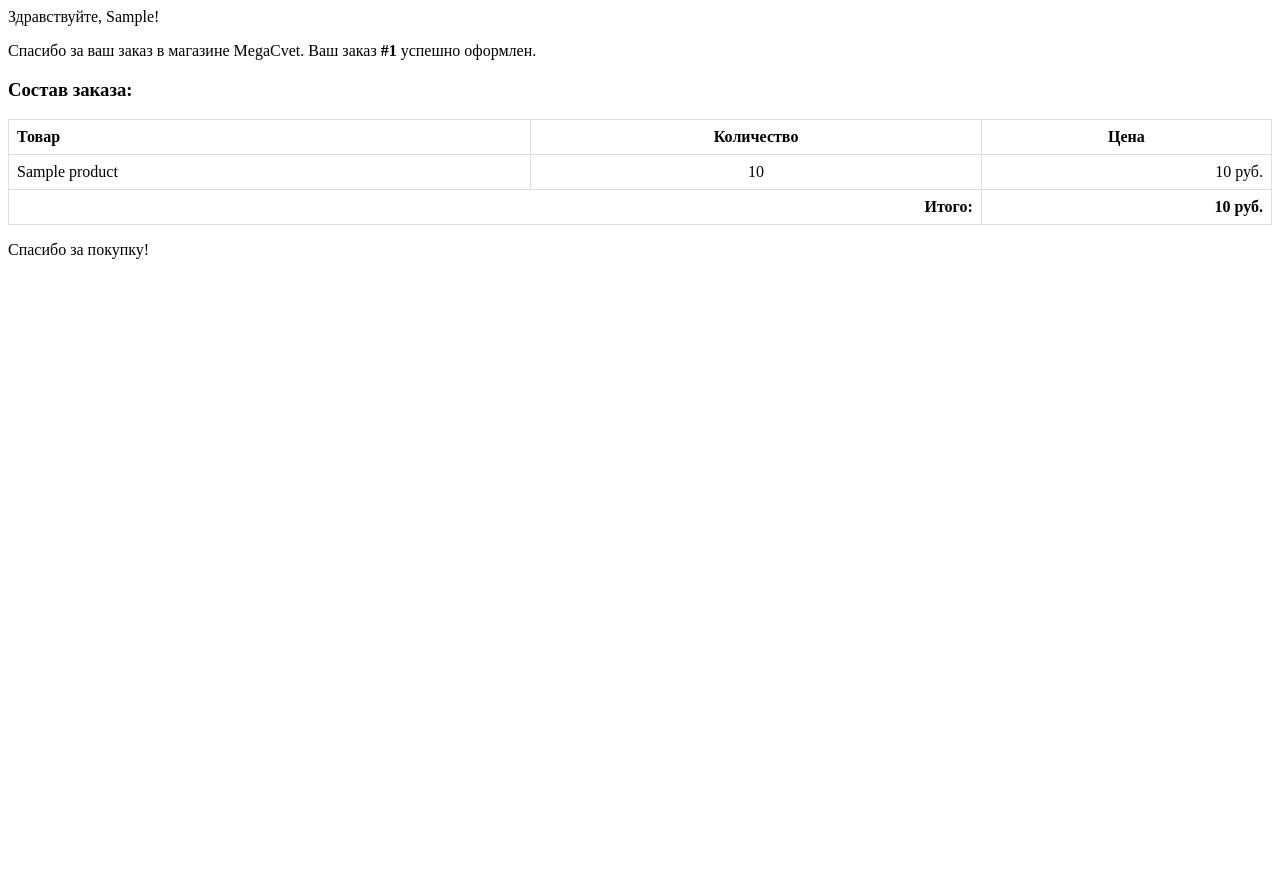
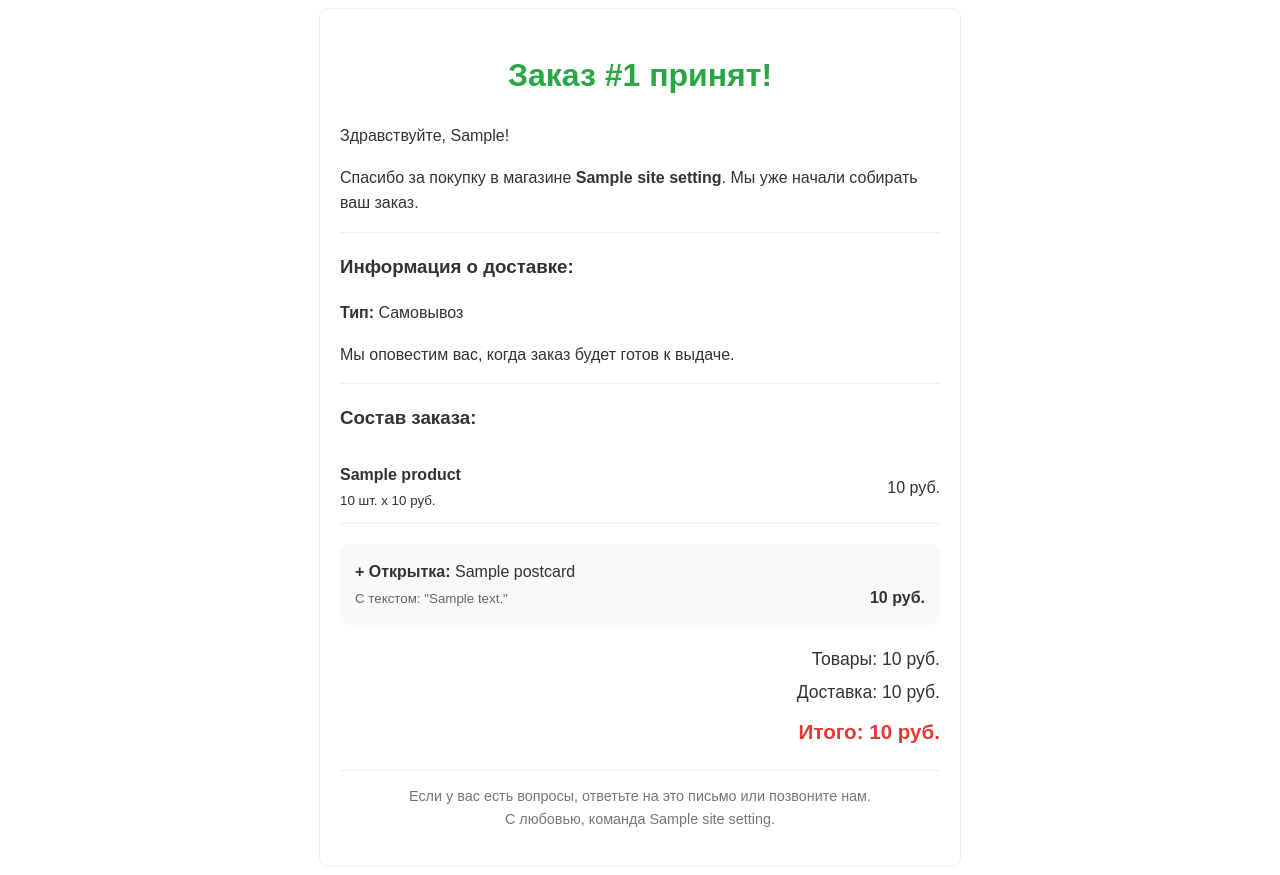
Before and after one commit to jaketiger/cvet, a Django app: template orders/templates/orders/order_confirmation_email.html in a window 1280 px wide. Before the commit the page ends 259 px from the top, so only its background shows below. Run offline with Django 5.2, Linux system fonts and the light colour scheme; the template is opened without the code that fills it: most values are stand-ins (such as "Sample title", 1, 10 or a date in 2020).

Commit message:
доставка 0 и емайл клиенту

```diff
--- a/orders/templates/orders/order_confirmation_email.html
+++ b/orders/templates/orders/order_confirmation_email.html
@@ -1,29 +1,93 @@
-<!-- orders/templates/orders/order_confirmation_email.html -->
+<!-- orders/templates/orders/email/customer_confirmation.html -->
+<!DOCTYPE html>
+<html lang="ru">
+<head>
+    <meta charset="UTF-8">
+    <title>Ваш заказ принят</title>
+</head>
+<body style="font-family: sans-serif; color: #333; line-height: 1.6;">
+
+    <div style="max-width: 600px; margin: auto; padding: 20px; border: 1px solid #eee; border-radius: 10px;">
+        <h1 style="text-align: center; color: #28a745;">Заказ #{{ order.id }} принят!</h1>
         <p>Здравствуйте, {{ order.first_name }}!</p>
-<p>Спасибо за ваш заказ в магазине MegaCvet. Ваш заказ <strong>#{{ order.id }}</strong> успешно оформлен.</p>
+        <p>Спасибо за покупку в магазине <strong>{{ site_settings.shop_name }}</strong>. Мы уже начали собирать ваш заказ.</p>
 
+        <hr style="border: 0; border-top: 1px solid #eee;">
+
+        <!-- ДЕТАЛИ ДОСТАВКИ -->
+        <h3>Информация о доставке:</h3>
+        {% if order.delivery_option == 'delivery' %}
+            <p><strong>Тип:</strong> Курьерская доставка</p>
+            <p><strong>Адрес:</strong> {{ order.address }} ({{ order.city }})</p>
+
+            {% if order.recipient_name %}
+                <p style="background-color: #fdf2ce; padding: 5px; display: inline-block; border-radius: 4px;">
+                    <strong>🎁 Получатель:</strong> {{ order.recipient_name }} ({{ order.recipient_phone }})
+                </p>
+            {% else %}
+                <p><strong>Получатель:</strong> Вы ({{ order.phone }})</p>
+            {% endif %}
+        {% else %}
+            <p><strong>Тип:</strong> Самовывоз</p>
+            <p>Мы оповестим вас, когда заказ будет готов к выдаче.</p>
+        {% endif %}
+
+        <hr style="border: 0; border-top: 1px solid #eee;">
+
+        <!-- ТОВАРЫ -->
         <h3>Состав заказа:</h3>
-<table style="width: 100%; border-collapse: collapse;">
-    <thead>
-        <tr>
-            <th style="border: 1px solid #ddd; padding: 8px; text-align: left;">Товар</th>
-            <th style="border: 1px solid #ddd; padding: 8px;">Количество</th>
-            <th style="border: 1px solid #ddd; padding: 8px;">Цена</th>
-        </tr>
-    </thead>
-    <tbody>
+        <table style="width: 100%; border-collapse: collapse; margin-bottom: 20px;">
             {% for item in order.items.all %}
-            <tr>
-                <td style="border: 1px solid #ddd; padding: 8px;">{{ item.product.name }}</td>
-                <td style="border: 1px solid #ddd; padding: 8px; text-align: center;">{{ item.quantity }}</td>
-                <td style="border: 1px solid #ddd; padding: 8px; text-align: right;">{{ item.get_cost }} руб.</td>
+                <tr style="border-bottom: 1px solid #eee;">
+                    <td style="padding: 10px 0;">
+                        <strong>{{ item.product.name }}</strong>
+                        {% if item.quantity > 1 %}<br><small>{{ item.quantity }} шт. x {{ item.price }} руб.</small>{% endif %}
+                    </td>
+                    <td style="text-align: right; padding: 10px 0;">{{ item.get_cost }} руб.</td>
                 </tr>
             {% endfor %}
-        <tr style="font-weight: bold;">
-            <td colspan="2" style="border: 1px solid #ddd; padding: 8px; text-align: right;">Итого:</td>
-            <td style="border: 1px solid #ddd; padding: 8px; text-align: right;">{{ order.get_total_cost }} руб.</td>
-        </tr>
-    </tbody>
         </table>
 
-<p>Спасибо за покупку!</p>
+        <!-- ОТКРЫТКА -->
+        {% if order.postcard or order.custom_postcard_image %}
+        <div style="background-color: #f9f9f9; padding: 15px; border-radius: 8px; margin-bottom: 20px;">
+            <strong>+ Открытка:</strong>
+            {% if order.postcard %}{{ order.postcard.title }}{% else %}Ваше фото{% endif %}
+
+            {% if order.postcard_text %}
+                <br><small style="color: #666;">С текстом: "{{ order.postcard_text|truncatechars:50 }}"</small>
+            {% endif %}
+
+            <div style="text-align: right; float: right; font-weight: bold;">
+                {% if order.postcard and order.postcard.price > 0 %}
+                    {{ order.postcard.price }} руб.
+                {% else %}
+                    0 руб.
+                {% endif %}
+            </div>
+            <div style="clear: both;"></div>
+        </div>
+        {% endif %}
+
+        <!-- ИТОГО -->
+        <div style="text-align: right; font-size: 1.1em;">
+            <p style="margin: 5px 0;">Товары: {{ order.get_items_cost }} руб.</p>
+
+            <!-- ИЗМЕНЕНИЕ ЗДЕСЬ: Скрываем доставку, если она 0 -->
+            {% if order.delivery_cost > 0 %}
+                <p style="margin: 5px 0;">Доставка: {{ order.delivery_cost }} руб.</p>
+            {% endif %}
+
+            <h3 style="margin-top: 10px; color: #e53935;">Итого: {{ order.get_total_cost }} руб.</h3>
+        </div>
+
+        <hr style="border: 0; border-top: 1px solid #eee;">
+
+        <p style="text-align: center; font-size: 0.9em; color: #777;">
+            Если у вас есть вопросы, ответьте на это письмо или позвоните нам.<br>
+            С любовью, команда {{ site_settings.shop_name }}.
+        </p>
+    </div>
+
+</body>
+</html>
```
Lines whose indentation alone changed are shown as unchanged.
